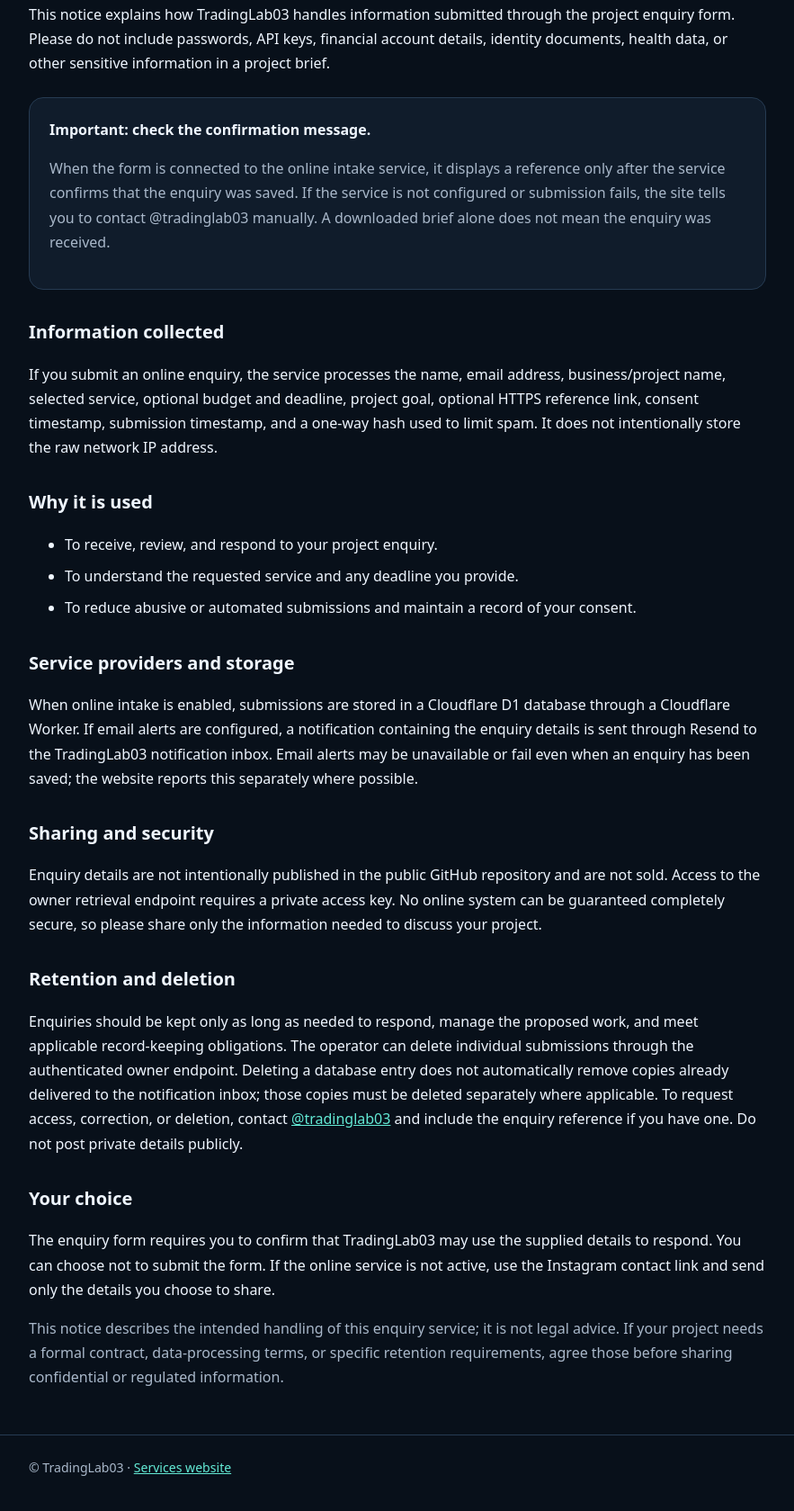
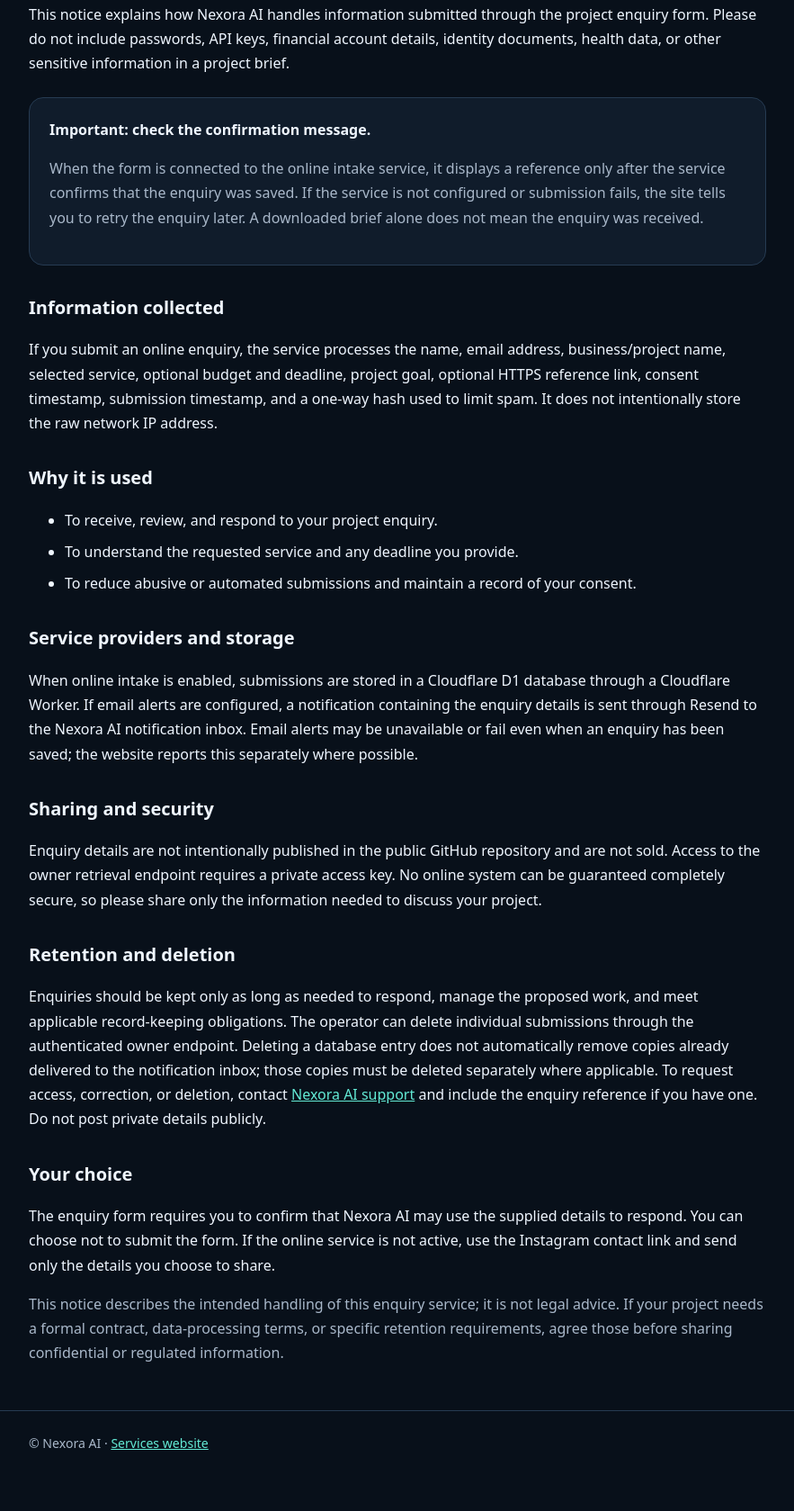
Before and after one commit to maazxhasan-hue/Tradinglab03-, a plain HTML site: page dashboard/privacy.html in a window 1280 px wide. Shown: the part 225-1904 px from the top of the page at 90% size, without its empty margins (198-1081 px from the left). After the commit the page ends 1881 px from the top, so only its background shows below. Drawn offline with Linux system fonts and the light colour scheme.

Commit message:
fix(nexora): align privacy notice with company brand

```diff
--- a/dashboard/privacy.html
+++ b/dashboard/privacy.html
@@ -4,31 +4,31 @@
 <meta charset="utf-8">
 <meta name="viewport" content="width=device-width,initial-scale=1">
 <meta name="theme-color" content="#08101a">
-<meta name="description" content="TradingLab03 project enquiry privacy notice.">
-<title>Privacy Notice — TradingLab03</title>
+<meta name="description" content="Nexora AI project enquiry privacy notice.">
+<title>Privacy Notice — Nexora AI</title>
 <style>
 :root{color-scheme:dark;--bg:#08101a;--panel:#101c2b;--line:#263b52;--text:#eff6ff;--muted:#a9b8ca;--teal:#63ead5;--max:820px}
 *{box-sizing:border-box}body{margin:0;background:var(--bg);color:var(--text);font:16px/1.7 system-ui,-apple-system,"Segoe UI",sans-serif}.wrap{width:min(var(--max),calc(100% - 32px));margin:auto}.nav{padding:22px 0;border-bottom:1px solid var(--line)}a{color:var(--teal)}h1{font-size:clamp(2.3rem,7vw,3.7rem);line-height:1.05;letter-spacing:-.05em;margin:34px 0 14px}h2{margin-top:30px;font-size:1.25rem}.panel{border:1px solid var(--line);background:var(--panel);border-radius:16px;padding:22px;margin:24px 0}.muted{color:var(--muted)}li{margin:8px 0}footer{border-top:1px solid var(--line);padding:24px 0 40px;margin-top:50px;color:var(--muted);font-size:.88rem}
 </style></head>
-<body><header class="wrap nav"><a href="website.html">← Back to TradingLab03</a></header>
+<body><header class="wrap nav"><a href="website.html">← Back to Nexora AI</a></header>
 <main class="wrap">
 <h1>Privacy notice</h1>
 <p class="muted">Last updated: 16 October 2026</p>
-<p>This notice explains how TradingLab03 handles information submitted through the project enquiry form. Please do not include passwords, API keys, financial account details, identity documents, health data, or other sensitive information in a project brief.</p>
-<section class="panel"><strong>Important: check the confirmation message.</strong><p class="muted">When the form is connected to the online intake service, it displays a reference only after the service confirms that the enquiry was saved. If the service is not configured or submission fails, the site tells you to contact @tradinglab03 manually. A downloaded brief alone does not mean the enquiry was received.</p></section>
+<p>This notice explains how Nexora AI handles information submitted through the project enquiry form. Please do not include passwords, API keys, financial account details, identity documents, health data, or other sensitive information in a project brief.</p>
+<section class="panel"><strong>Important: check the confirmation message.</strong><p class="muted">When the form is connected to the online intake service, it displays a reference only after the service confirms that the enquiry was saved. If the service is not configured or submission fails, the site tells you to retry the enquiry later. A downloaded brief alone does not mean the enquiry was received.</p></section>
 <h2>Information collected</h2>
 <p>If you submit an online enquiry, the service processes the name, email address, business/project name, selected service, optional budget and deadline, project goal, optional HTTPS reference link, consent timestamp, submission timestamp, and a one-way hash used to limit spam. It does not intentionally store the raw network IP address.</p>
 <h2>Why it is used</h2>
 <ul><li>To receive, review, and respond to your project enquiry.</li><li>To understand the requested service and any deadline you provide.</li><li>To reduce abusive or automated submissions and maintain a record of your consent.</li></ul>
 <h2>Service providers and storage</h2>
-<p>When online intake is enabled, submissions are stored in a Cloudflare D1 database through a Cloudflare Worker. If email alerts are configured, a notification containing the enquiry details is sent through Resend to the TradingLab03 notification inbox. Email alerts may be unavailable or fail even when an enquiry has been saved; the website reports this separately where possible.</p>
+<p>When online intake is enabled, submissions are stored in a Cloudflare D1 database through a Cloudflare Worker. If email alerts are configured, a notification containing the enquiry details is sent through Resend to the Nexora AI notification inbox. Email alerts may be unavailable or fail even when an enquiry has been saved; the website reports this separately where possible.</p>
 <h2>Sharing and security</h2>
 <p>Enquiry details are not intentionally published in the public GitHub repository and are not sold. Access to the owner retrieval endpoint requires a private access key. No online system can be guaranteed completely secure, so please share only the information needed to discuss your project.</p>
 <h2>Retention and deletion</h2>
-<p>Enquiries should be kept only as long as needed to respond, manage the proposed work, and meet applicable record-keeping obligations. The operator can delete individual submissions through the authenticated owner endpoint. Deleting a database entry does not automatically remove copies already delivered to the notification inbox; those copies must be deleted separately where applicable. To request access, correction, or deletion, contact <a href="https://www.instagram.com/tradinglab03/" target="_blank" rel="noopener noreferrer">@tradinglab03</a> and include the enquiry reference if you have one. Do not post private details publicly.</p>
+<p>Enquiries should be kept only as long as needed to respond, manage the proposed work, and meet applicable record-keeping obligations. The operator can delete individual submissions through the authenticated owner endpoint. Deleting a database entry does not automatically remove copies already delivered to the notification inbox; those copies must be deleted separately where applicable. To request access, correction, or deletion, contact <a href="#project" target="_blank" rel="noopener noreferrer">Nexora AI support</a> and include the enquiry reference if you have one. Do not post private details publicly.</p>
 <h2>Your choice</h2>
-<p>The enquiry form requires you to confirm that TradingLab03 may use the supplied details to respond. You can choose not to submit the form. If the online service is not active, use the Instagram contact link and send only the details you choose to share.</p>
+<p>The enquiry form requires you to confirm that Nexora AI may use the supplied details to respond. You can choose not to submit the form. If the online service is not active, use the Instagram contact link and send only the details you choose to share.</p>
 <p class="muted">This notice describes the intended handling of this enquiry service; it is not legal advice. If your project needs a formal contract, data-processing terms, or specific retention requirements, agree those before sharing confidential or regulated information.</p>
 </main>
-<footer><div class="wrap">© TradingLab03 · <a href="website.html">Services website</a></div></footer>
+<footer><div class="wrap">© Nexora AI · <a href="website.html">Services website</a></div></footer>
 </body></html>
```
